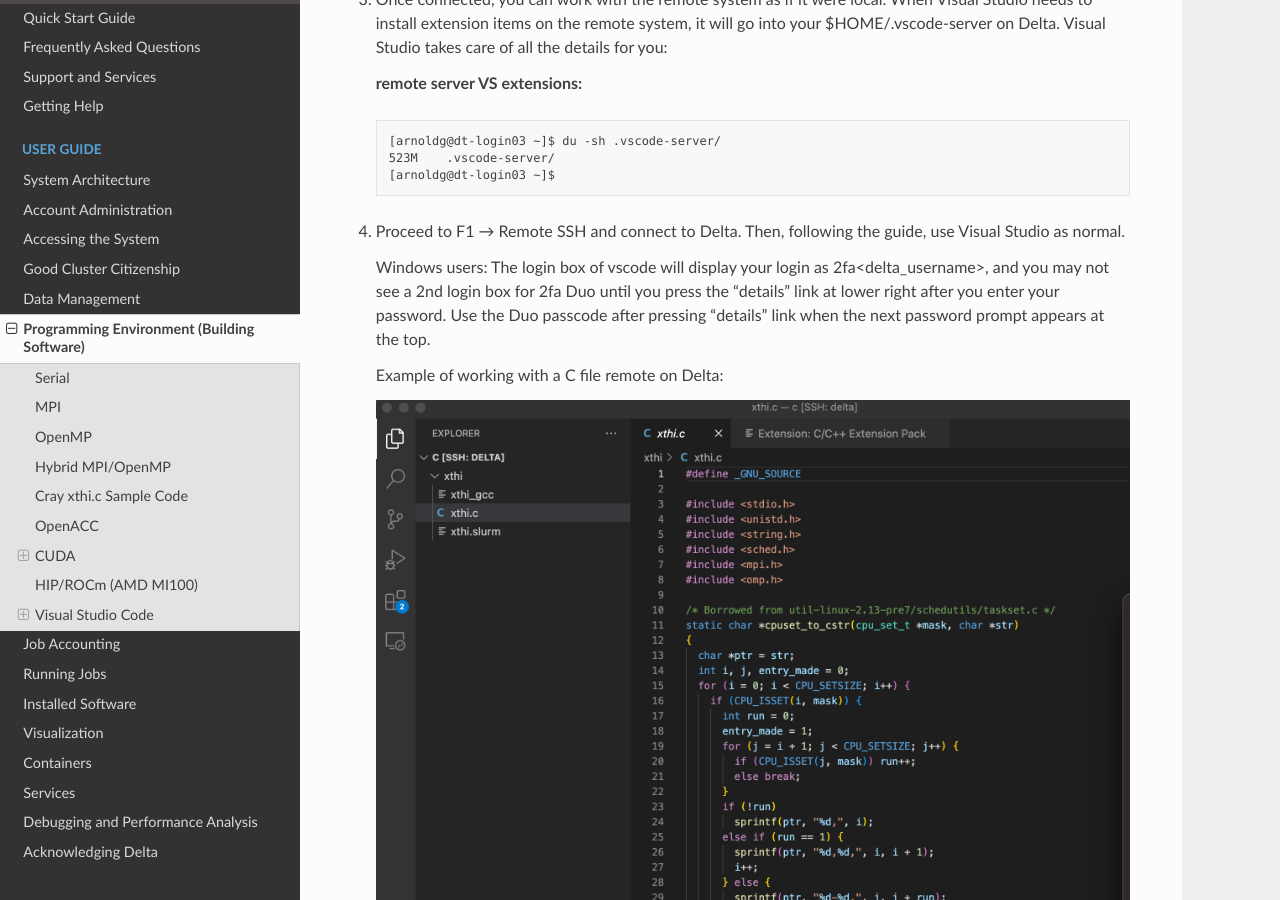
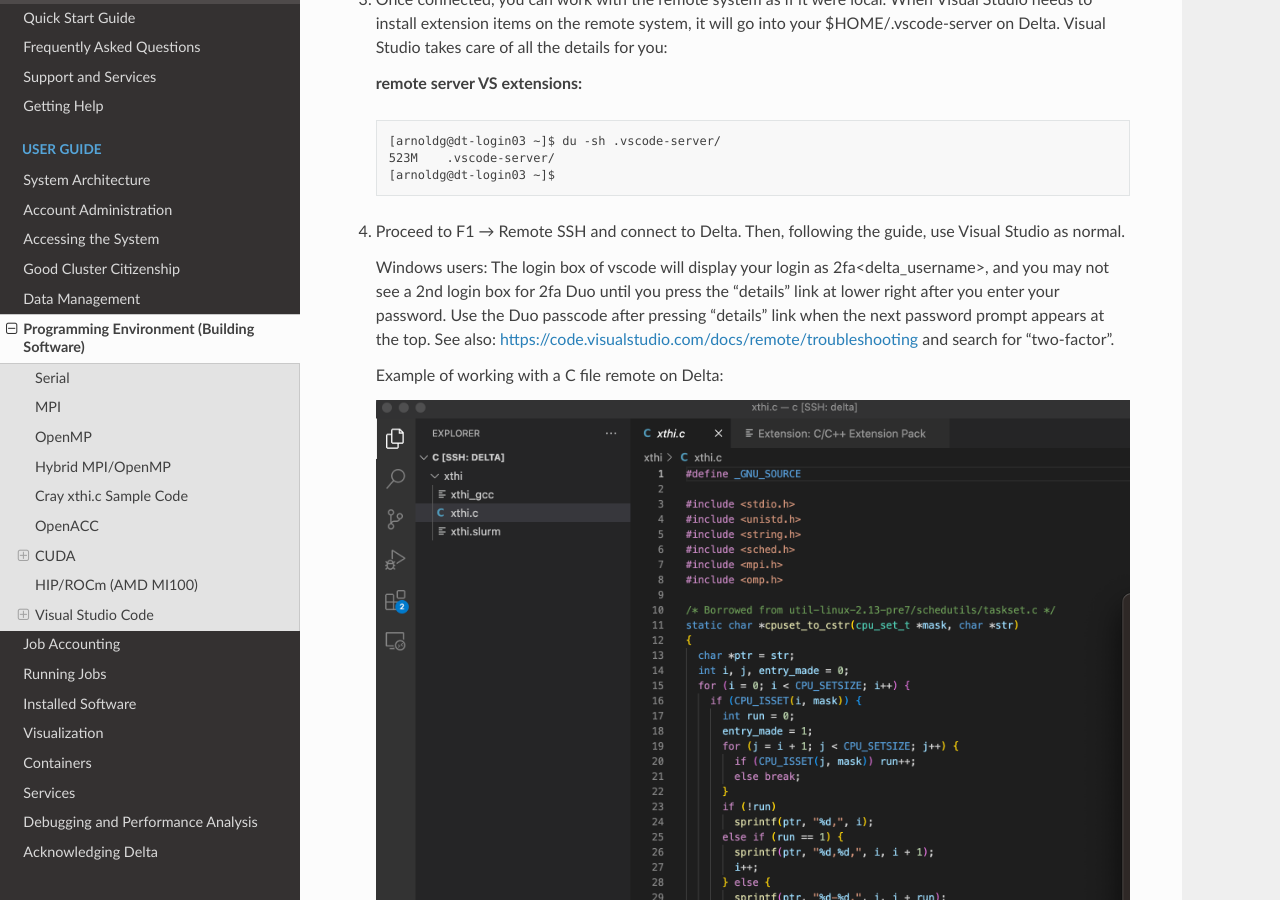
Before and after one commit to ncsa/Delta_doc, a Sphinx documentation site: the page built from docs/source/user_guide/prog_env.rst, in a window 1280 px wide and 900 px high, scrolled down 6655 px. Built offline with Sphinx 7.4.7 and the Read the Docs theme 2.0.0, drawn with Linux system fonts in a browser that asks for light colours.

Commit message:
added vscode MS troubleshooting guide url

```diff
--- a/docs/source/user_guide/prog_env.rst
+++ b/docs/source/user_guide/prog_env.rst
@@ -323,7 +323,7 @@ Follow: https://code.visualstudio.com/docs/remote/ssh
 
 #. Proceed to F1 → Remote SSH and connect to Delta. Then, following the guide, use Visual Studio as normal.
 
-   Windows users: The login box of vscode will display your login as 2fa<delta_username>, and you may not see a 2nd login box for 2fa Duo until you press the "details" link at lower right after you enter your password. Use the Duo passcode after pressing "details" link when the next password prompt appears at the top.
+   Windows users: The login box of vscode will display your login as 2fa<delta_username>, and you may not see a 2nd login box for 2fa Duo until you press the "details" link at lower right after you enter your password. Use the Duo passcode after pressing "details" link when the next password prompt appears at the top.  See also: https://code.visualstudio.com/docs/remote/troubleshooting and search for "two-factor".
 
    Example of working with a C file remote on Delta:
 
```
